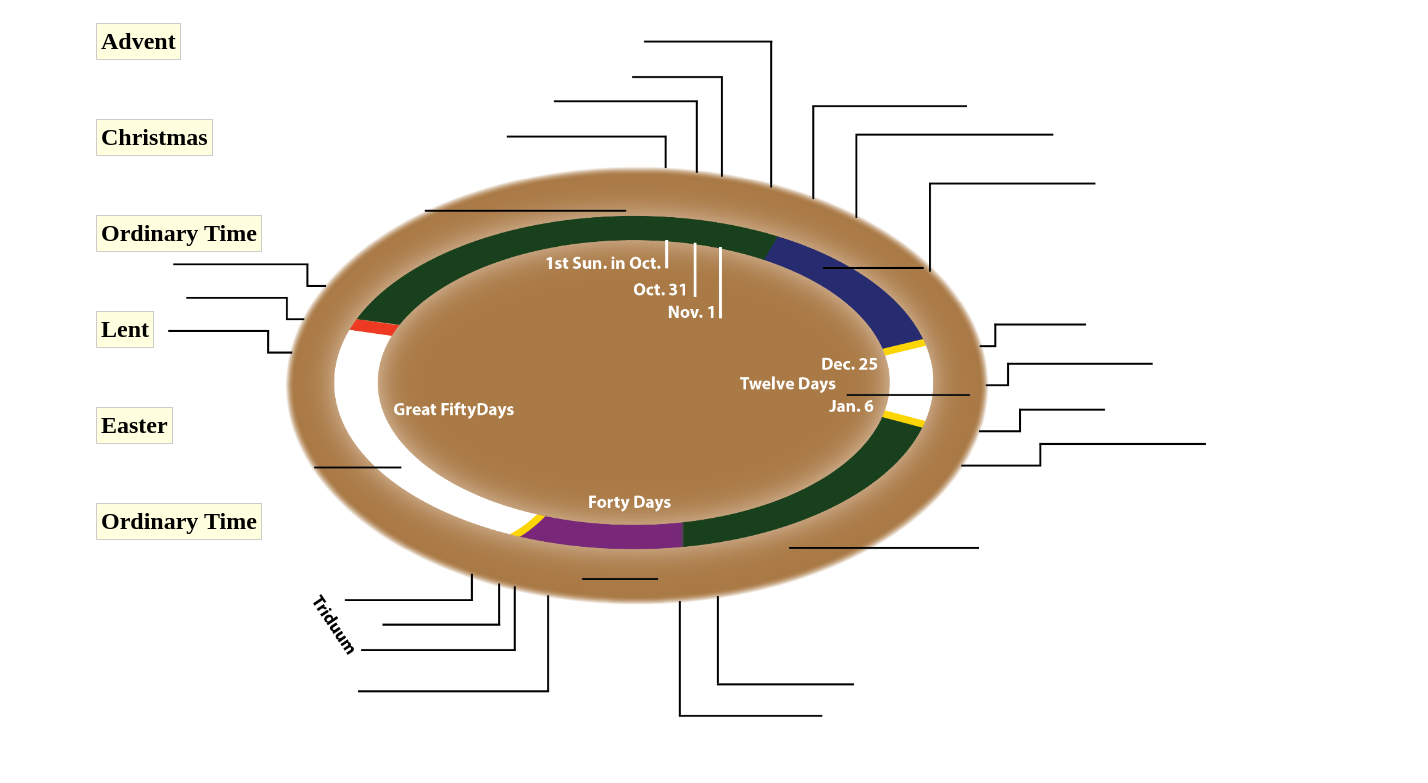
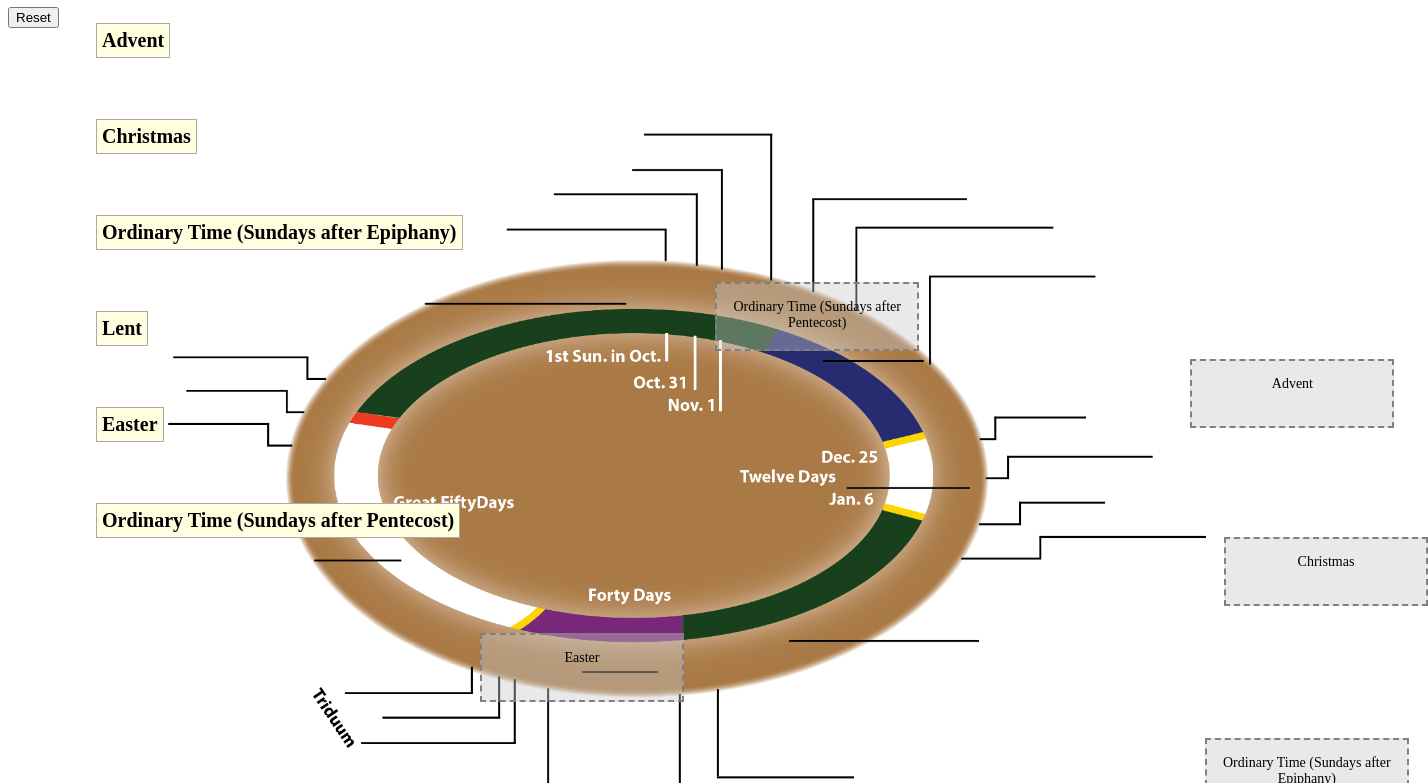
Before and after one commit to wesleya-smu/Liturgical-Calendar-Game, a plain HTML site: page index.html in a window 1280 px wide. Shown: the part 73-856 px from the top of the page, 1428 px wide, since content can reach past the window. Drawn offline with Linux system fonts and the light colour scheme.

Commit message:
Add files via upload

```diff
--- a/index.html
+++ b/index.html
@@ -3,25 +3,27 @@
 <html lang="en">
 <head>
     <meta charset="UTF-8">
-    <title>Liturgical Calendar Game</title>
+    <title>Liturgical Calendar Game - Stage 1</title>
     <link rel="stylesheet" href="styles.css">
 </head>
 <body>
+    <h1>Liturgical Calendar Game - Stage 1</h1>
+    <button onclick="resetGame()">Reset</button>
     <div id="gameStage1" class="game-stage">
         <img src="Liturgical Year Diagram - No Labels 3x.png" class="diagram" />
-        <div class="drop-zone" data-season="Advent" style="left: 12.4in; top: 4.5in;"></div>
-        <div class="drop-zone" data-season="Christmas" style="left: 12.75in; top: 6.35in;"></div>
-        <div class="drop-zone" data-season="Ordinary Time 1" style="left: 12.55in; top: 8.45in;"></div>
-        <div class="drop-zone" data-season="Lent" style="left: 8.75in; top: 8.95in;"></div>
-        <div class="drop-zone" data-season="Easter" style="left: 5in; top: 7.35in;"></div>
-        <div class="drop-zone" data-season="Ordinary Time 2" style="left: 7.45in; top: 3.7in;"></div>
+        <div class="drop-zone" data-season="Advent" style="left: 12.4in; top: 4.5in;">Advent</div>
+        <div class="drop-zone" data-season="Christmas" style="left: 12.75in; top: 6.35in;">Christmas</div>
+        <div class="drop-zone" data-season="Ordinary Time (Sundays after Epiphany)" style="left: 12.55in; top: 8.45in;">Ordinary Time (Sundays after Epiphany)</div>
+        <div class="drop-zone" data-season="Lent" style="left: 8.75in; top: 8.95in;">Lent</div>
+        <div class="drop-zone" data-season="Easter" style="left: 5in; top: 7.35in;">Easter</div>
+        <div class="drop-zone" data-season="Ordinary Time (Sundays after Pentecost)" style="left: 7.45in; top: 3.7in;">Ordinary Time (Sundays after Pentecost)</div>
 
         <div class="draggable" draggable="true" data-label="Advent" style="left: 1in; top: 1in;">Advent</div>
         <div class="draggable" draggable="true" data-label="Christmas" style="left: 1in; top: 2in;">Christmas</div>
-        <div class="draggable" draggable="true" data-label="Ordinary Time 1" style="left: 1in; top: 3in;">Ordinary Time</div>
+        <div class="draggable" draggable="true" data-label="Ordinary Time (Sundays after Epiphany)" style="left: 1in; top: 3in;">Ordinary Time (Sundays after Epiphany)</div>
         <div class="draggable" draggable="true" data-label="Lent" style="left: 1in; top: 4in;">Lent</div>
         <div class="draggable" draggable="true" data-label="Easter" style="left: 1in; top: 5in;">Easter</div>
-        <div class="draggable" draggable="true" data-label="Ordinary Time 2" style="left: 1in; top: 6in;">Ordinary Time</div>
+        <div class="draggable" draggable="true" data-label="Ordinary Time (Sundays after Pentecost)" style="left: 1in; top: 6in;">Ordinary Time (Sundays after Pentecost)</div>
     </div>
     <audio id="ding" src="ding.mp3" preload="auto"></audio>
     <audio id="buzzer" src="buzzer.mp3" preload="auto"></audio>
--- a/script.js
+++ b/script.js
@@ -14,11 +14,17 @@ function dragStart(event) {
 
 function drop(event) {
     const label = event.dataTransfer.getData("text/plain");
-    const correct = event.target.dataset.season === label;
+    const target = event.target;
+    const correct = target.dataset.season === label;
+
+    const labelEl = document.querySelector(`[data-label="${label}"]`);
 
     if (correct) {
         document.getElementById('ding').play();
-        event.target.appendChild(document.querySelector(`[data-label="${label}"]`));
+        labelEl.style.left = target.style.left;
+        labelEl.style.top = target.style.top;
+        labelEl.setAttribute("draggable", "false");
+        labelEl.style.backgroundColor = "#d4edda";
     } else {
         document.getElementById('buzzer').play();
         showRedX();
@@ -32,3 +38,12 @@ function showRedX() {
     document.body.appendChild(xOverlay);
     setTimeout(() => xOverlay.remove(), 1500);
 }
+
+function resetGame() {
+    document.querySelectorAll('.draggable').forEach((el, index) => {
+        el.setAttribute("draggable", "true");
+        el.style.left = "1in";
+        el.style.top = (1 + index) + "in";
+        el.style.backgroundColor = "lightyellow";
+    });
+}
--- a/styles.css
+++ b/styles.css
@@ -5,17 +5,22 @@
 }
 .drop-zone {
     position: absolute;
-    width: 120px;
-    height: 40px;
+    width: 200px;
+    height: 50px;
+    background: rgba(200,200,200,0.4);
+    border: 2px dashed gray;
+    text-align: center;
+    padding-top: 15px;
+    font-size: 14px;
 }
 .draggable {
-    font-size: 24px;
+    font-size: 20px;
     font-weight: bold;
     cursor: move;
     position: absolute;
     background: lightyellow;
-    border: 1px solid #ccc;
-    padding: 4px;
+    border: 1px solid #aaa;
+    padding: 5px;
 }
 .red-x {
     position: absolute;
```
